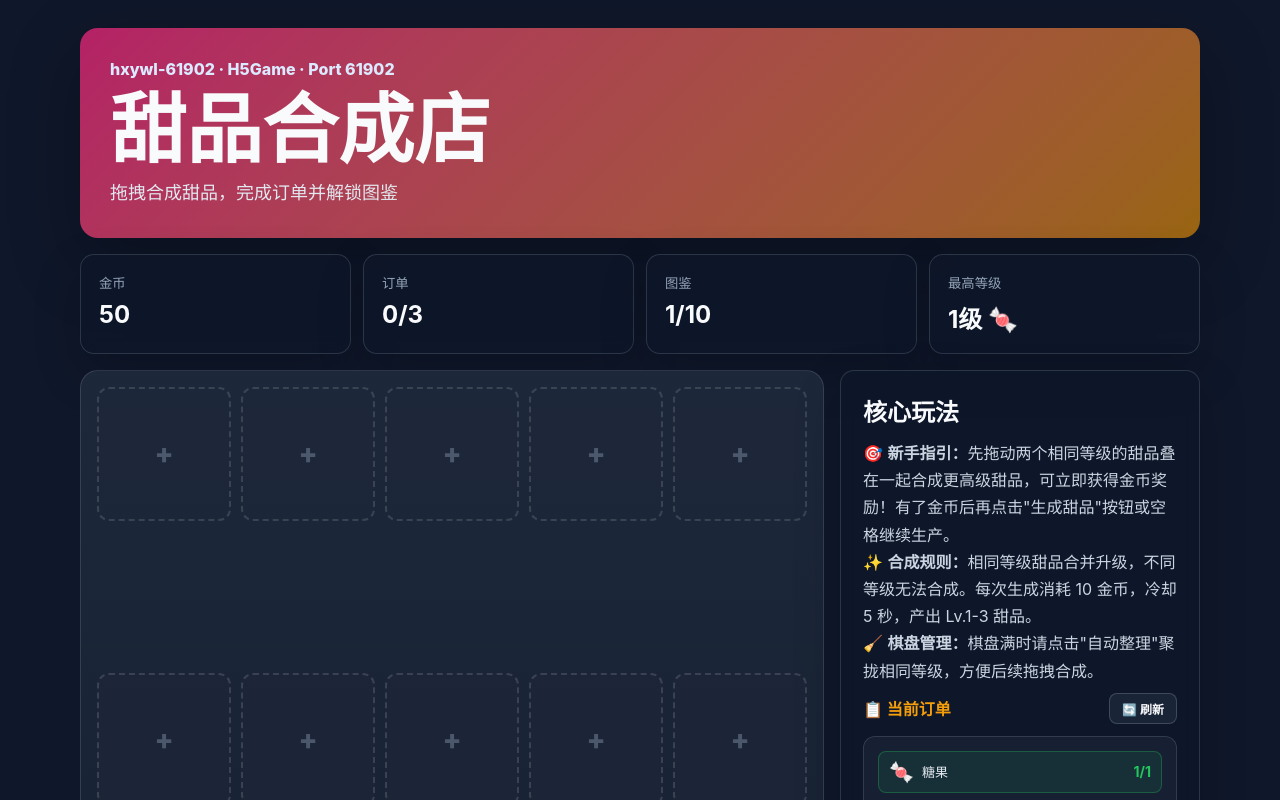
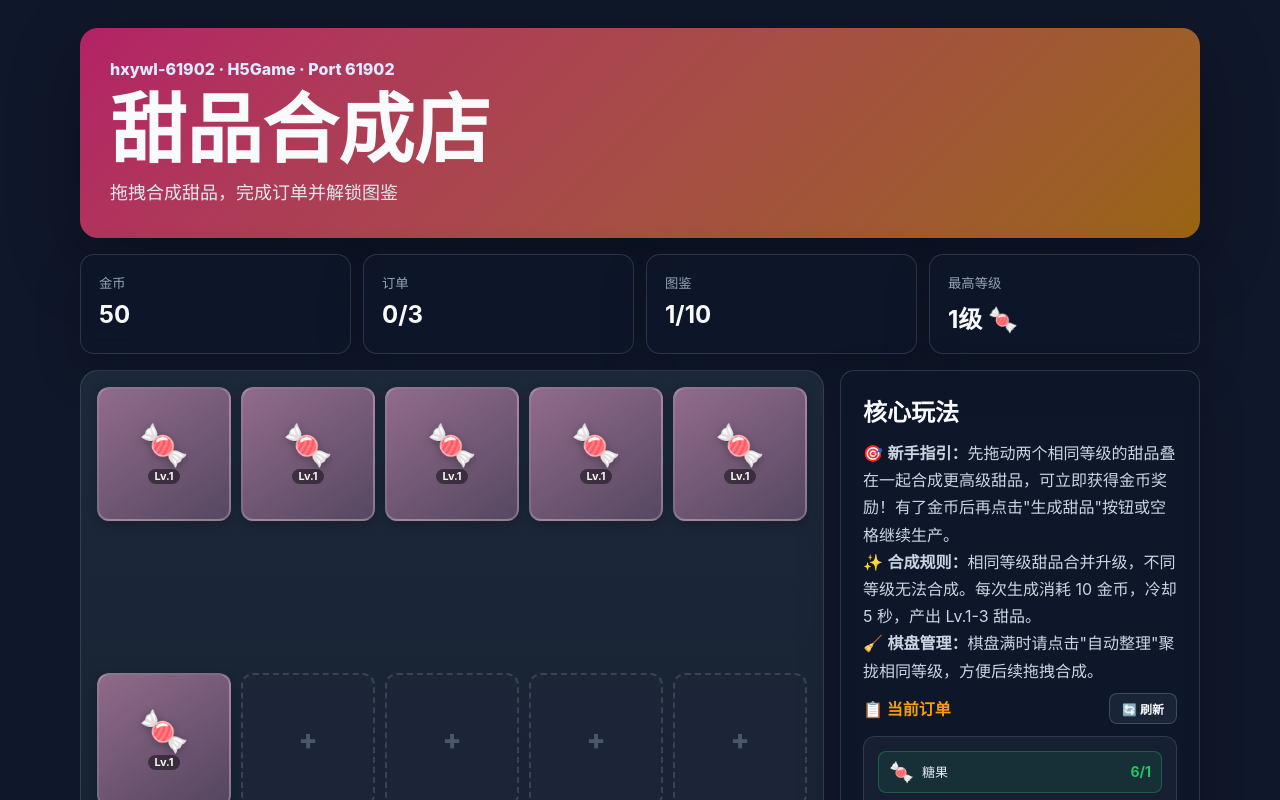
Before and after one commit to aliAjax/hxywl-61902-66ab937, a React (Vite) app: page / in a window 1280 px wide. Shown: the top 800 px of the page. Built offline with nearby package versions, Linux system fonts and the light colour scheme.

Commit message:
修复新档初始糖果数量与说明不一致的问题

```diff
--- a/src/App.tsx
+++ b/src/App.tsx
@@ -108,6 +108,14 @@ interface FeedbackState {
   timestamp: number;
 }
 
+function createInitialBoard(): (number | null)[] {
+  const initialBoard = Array(BOARD_SIZE).fill(null);
+  for (let i = 0; i < INITIAL_SPAWN_COUNT; i++) {
+    initialBoard[i] = 1;
+  }
+  return initialBoard;
+}
+
 function loadGameState(): GameState {
   try {
     const saved = localStorage.getItem(STORAGE_KEY);
@@ -119,7 +127,7 @@ function loadGameState(): GameState {
       const isNewGame = !hasExistingBoard && (loadedCoins <= 0);
 
       return {
-        board: loadedBoard,
+        board: isNewGame ? createInitialBoard() : loadedBoard,
         coins: isNewGame ? INITIAL_COINS : Math.max(loadedCoins, 0),
         maxLevel: parsed.maxLevel || 1,
         unlockedLevels: parsed.unlockedLevels || [1],
@@ -130,7 +138,7 @@ function loadGameState(): GameState {
     console.error("Failed to load game state:", e);
   }
   return {
-    board: Array(BOARD_SIZE).fill(null),
+    board: createInitialBoard(),
     coins: INITIAL_COINS,
     maxLevel: 1,
     unlockedLevels: [1],
@@ -900,9 +908,7 @@ function App(): React.ReactElement {
   useEffect(() => {
     const hasAnyDessert = board.some((cell: number | null) => cell !== null);
     if (!hasAnyDessert) {
-      for (let i = 0; i < INITIAL_SPAWN_COUNT; i++) {
-        spawnDessert(1, true);
-      }
+      setBoard(createInitialBoard());
     }
   }, []);
 
```
